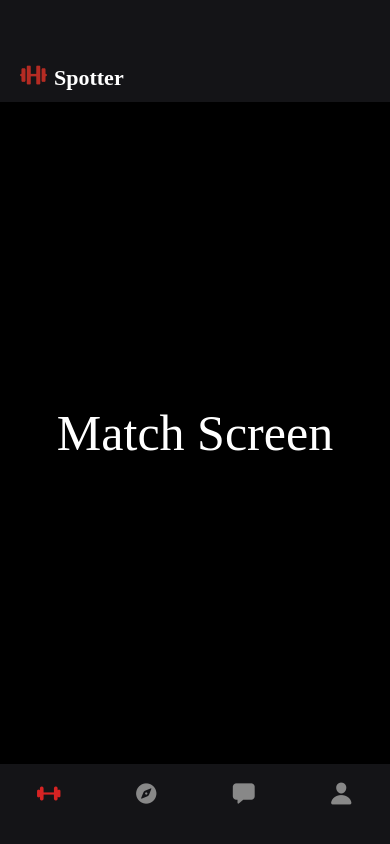
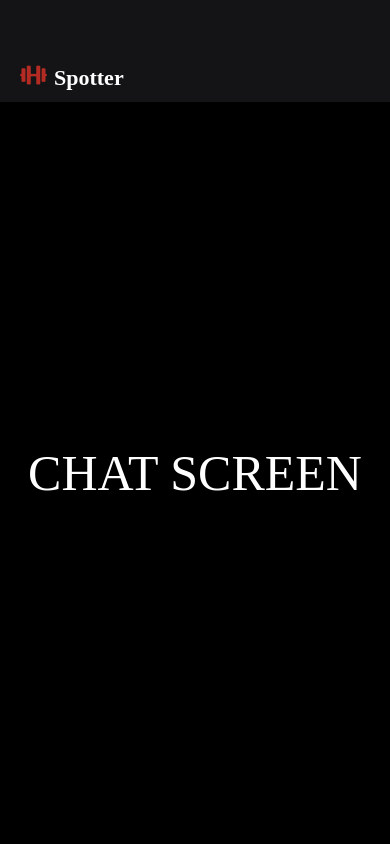
Before and after one commit to Spotter-Team/App, a React Native app in the folder frontend/: screen /Chat in a window 390 px wide. Built offline with nearby package versions, Linux system fonts and the light colour scheme.

Commit message:
Add: Chat screen

```diff
--- a/frontend/src/App.js
+++ b/frontend/src/App.js
@@ -7,6 +7,7 @@ import CreateAccount from './screens/CreateAccount';
 import AccountInfo from './screens/Profile/AccountInfo';
 import NavigationTabs from './navigation/NavigationTabs';
 import Header from './components/Header';
+import Chat from './screens/Chats/Chat';
 
 const Stack = createNativeStackNavigator();
 
@@ -20,6 +21,7 @@ export default function App() {
 
                 <Stack.Screen name="HomeTabs" component={NavigationTabs} />
                 <Stack.Screen name="AccountInfo" component={AccountInfo} />
+                <Stack.Screen name="Chat" component={Chat} />
             </Stack.Navigator>
         </NavigationContainer>
     );
--- a/frontend/src/components/ChatsComponents/ChatList.js
+++ b/frontend/src/components/ChatsComponents/ChatList.js
@@ -3,11 +3,24 @@ import { ChatItem } from './ChatItem';
 import { useNavigation } from '@react-navigation/native';
 
 const ChatList = () => {
+
+    const navigation = useNavigation();
+
+    const handleChatPress = () => navigation.navigate('Chat');
+
     return (
-        <View style={{ marginTop: 10 }}>
-            <ChatItem />
+        <View style={styles.container}>
+             <View onTouchEnd={handleChatPress}>
+                 <ChatItem />
+             </View>
         </View>
     );
 };
 
+const styles = StyleSheet.create({
+    container: {
+        marginTop: 10,
+    },
+});
+
 export default ChatList;
--- /dev/null
+++ b/frontend/src/screens/Chats/Chat.js
@@ -0,0 +1,26 @@
+import { View, Text, StyleSheet } from 'react-native';
+
+ const Chat = () => {
+     return (
+         <View style={styles.chatScreen}>
+             <Text style={styles.chatText}>CHAT SCREEN</Text>
+         </View>
+     );
+ };
+
+ const styles = StyleSheet.create({
+     chatScreen: {
+         display: 'flex',
+         justifyContent: 'center',
+         alignItems: 'center',
+         height: '100%',
+         backgroundColor: 'black',
+     },
+     chatText: {
+         color: 'white',
+         fontFamily: 'Bebas Neue',
+         fontSize: 50,
+     }
+ });
+
+ export default Chat;
```
Also changed, not shown: frontend/src/components/ChatsComponents/Chat.js (deleted, +0 -19 lines).
